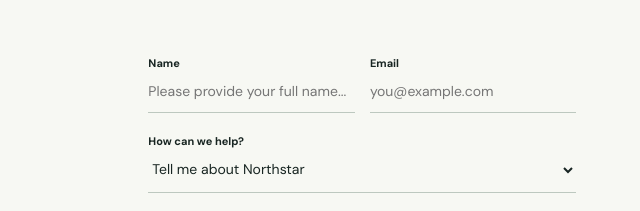
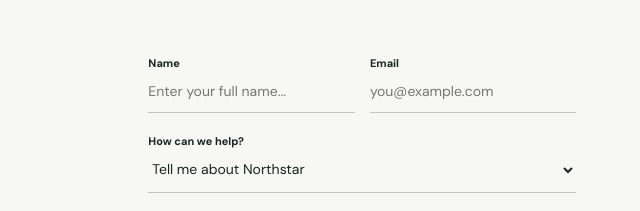
Before and after one commit to sundarVivek/SampleApp, a website: page index.html in a window 1280 px wide. Shown: the part 1523-1734 px from the top of the page, 550-1190 px from the left. Drawn offline with Linux system fonts and the light colour scheme.

Commit message:
Merge pull request #19 into main

```diff
--- a/index.html
+++ b/index.html
@@ -54,7 +54,7 @@
       <article class="feature"><span class="feature-number">03</span><div class="feature-icon coral">✦</div><h3>Make it yours</h3><p>A flexible space with enough structure to guide you and enough room to make it personal.</p><a href="#contact">Explore your space <span>↗</span></a></article>
     </section>
 
-    <section class="contact-section" id="contact"><div class="contact-intro"><p class="eyebrow">Start a conversation</p><h2>Have a question?<br><em>We’re listening.</em></h2><p>Tell us what is on your mind. A real person from our team will get back to you within one business day.</p><div class="contact-details"><p><span>✉</span> hello@northstar.space</p><p><span>⌁</span> New York · London · Everywhere</p></div></div><form class="contact-form" id="contactForm"><div class="form-row"><label>Name<input type="text" name="name" placeholder="Please provide your full name..." required></label><label>Email<input type="email" name="email" placeholder="you@example.com" required></label></div><label>How can we help?<select name="topic"><option>Tell me about Northstar</option><option>I need help with my account</option><option>Partnerships</option><option>Something else</option></select></label><label>Message<textarea name="message" rows="4" placeholder="A few words are plenty..." required></textarea></label><button class="button" type="submit">“Send” <span aria-hidden="true">↗</span></button><p class="form-status" role="status"></p></form></section>
+    <section class="contact-section" id="contact"><div class="contact-intro"><p class="eyebrow">Start a conversation</p><h2>Have a question?<br><em>We’re listening.</em></h2><p>Tell us what is on your mind. A real person from our team will get back to you within one business day.</p><div class="contact-details"><p><span>✉</span> hello@northstar.space</p><p><span>⌁</span> New York · London · Everywhere</p></div></div><form class="contact-form" id="contactForm"><div class="form-row"><label>Name<input type="text" name="name" placeholder="Enter your full name..." required></label><label>Email<input type="email" name="email" placeholder="you@example.com" required></label></div><label>How can we help?<select name="topic"><option>Tell me about Northstar</option><option>I need help with my account</option><option>Partnerships</option><option>Something else</option></select></label><label>Message<textarea name="message" rows="4" placeholder="A few words are plenty..." required></textarea></label><button class="button" type="submit">“Send” <span aria-hidden="true">↗</span></button><p class="form-status" role="status"></p></form></section>
   </main>
 
   <footer class="site-footer"><a class="brand" href="#top"><span class="brand-mark">N</span><span>northstar</span></a><p>© 2024 Northstar Studio. Made for better days.</p><div class="footer-links"><a href="#about">About</a><a href="#contact">Contact</a><a href="#top">Privacy</a></div></footer>
```
